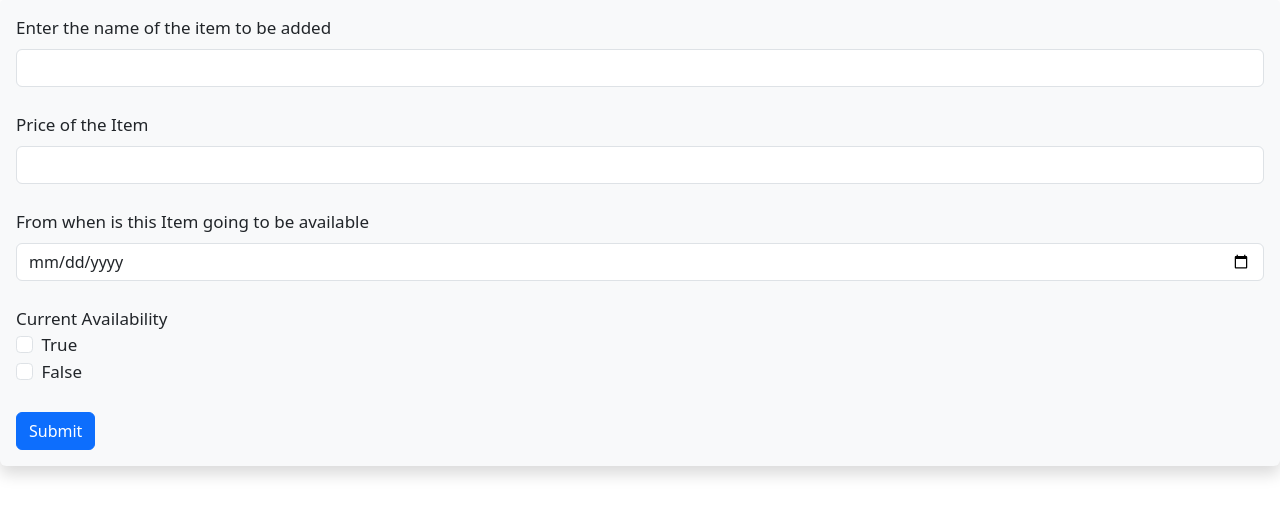
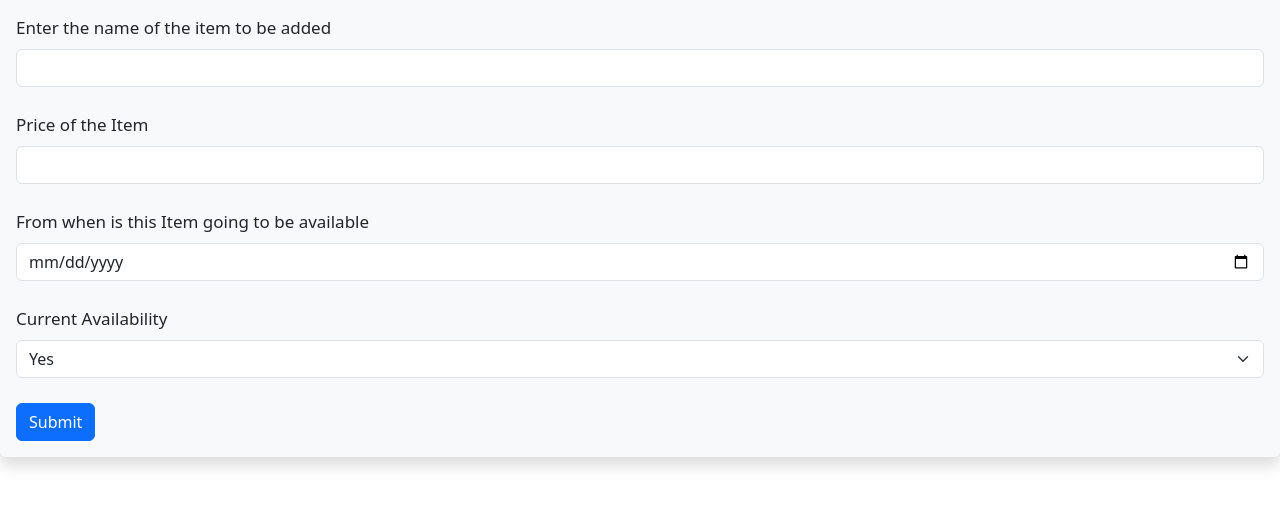
Before and after one commit to JackSparrow9875/Flask, a Flask app: page /admin/add_items in a window 1280 px wide. Shown: the part 187-703 px from the top of the page. Run offline with Flask 3, Linux system fonts and the light colour scheme.

Commit message:
necessary changes made

```diff
--- a/templates/newitem.html
+++ b/templates/newitem.html
@@ -30,15 +30,11 @@
             {{ form.date_added.label(class="form-label") }}
             {{ form.date_added(class="form-control") }}
             <br/>
-            {{ form.availability.label(class="form-check-label") }}
-            <div class="form-check">
-                {{ form.availability(value="True", class="form-check-input") }}
-                <label class="form-check-label" for="{{ form.availability.id }}">True</label>
-            </div>
-            <div class="form-check">
-                {{ form.availability(value="False", class="form-check-input") }}
-                <label class="form-check-label" for="{{ form.availability.id }}">False</label>
-            </div>
+            {{ form.availability.label(class="form-label") }}
+            <select class="form-select" id="{{ form.availability.id }}" name="{{ form.availability.name }}">
+                <option value="True">Yes</option>
+                <option value="False">No</option>
+            </select>
             <br/>
             {{ form.submit(class="btn btn-primary") }}
         </form>
```
Also changed, not shown: templates/itemslist.html (+7 -1 lines).
